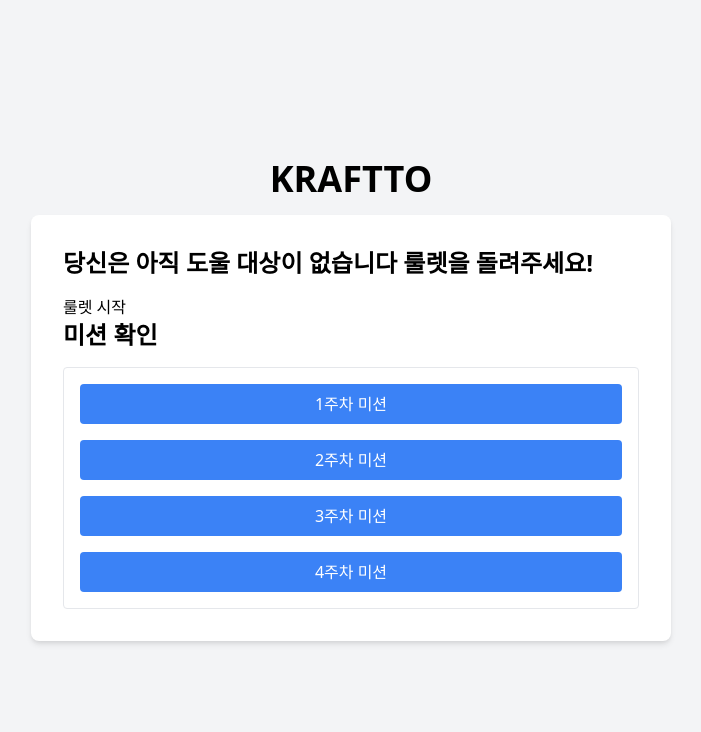
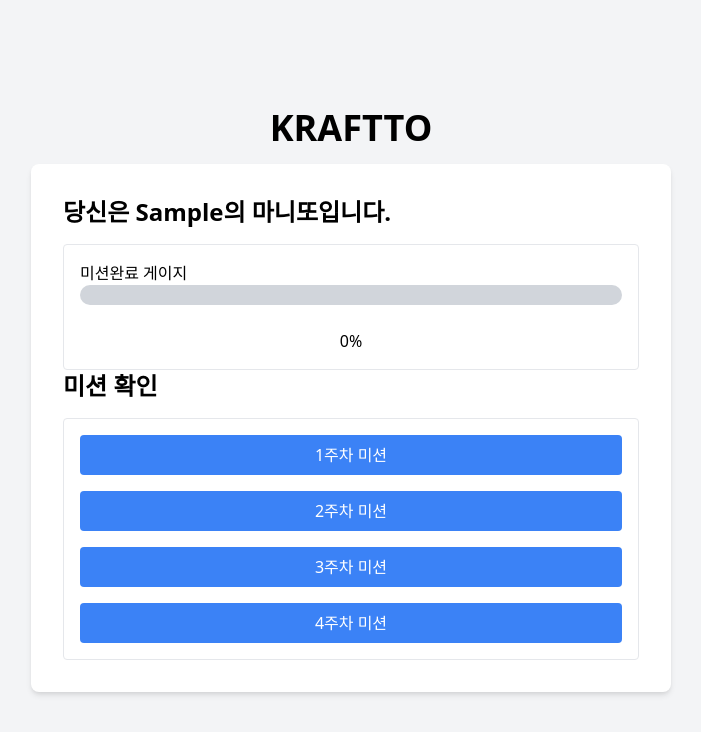
Before and after one commit to sirloinbh/Kraftto, a Flask app: page /main in a window 1280 px wide. Shown: the top 732 px of the page, without its empty margins (289-990 px from the left). Run offline with Flask 3, Linux system fonts and the light colour scheme; a database or web service that is not in the repository returns one stand-in record (values such as "Sample title").

Commit message:
main 페이지 기능 및 디자인 수정

```diff
--- a/templates/main.html
+++ b/templates/main.html
@@ -17,29 +17,47 @@
         <h1 class="text-4xl font-bold mb-4">KRAFTTO</h1>
         <div class="bg-white p-8 rounded-lg shadow-md w-1/2">
 
-            {% if is_manitto %}
+            {% if user == None %}
             <h3 class="text-2xl font-semibold mb-4">
-                {% if user == None %}
                 당신은 아직 마니또가 없습니다. 룰렛을 돌려주세요.
-                <a href="{{ url_for('main.roulette_func') }}" class="bg-blue-500 text-white px-4 py-2 rounded hover:bg-blue-600" href="">룰렛 돌리기</a>
-                {% else %}
-                당신은 {{ user.person_i_help }}의 마니또입니다.
-                {% endif %}
             </h3>
-            <div class="border rounded p-4 mt-4">
-                <ul class="list-disc pl-5 mb-4">
-                    <li class="mb-2">{{ first_hint }}</li>
-                    <li class="mb-2">{{ second_hint }}</li>
-                    <li class="mb-2">{{ third_hint }}</li>
-                </ul>
+            <div class="border rounded p-4 mt-4 flex justify-center items-center">
+                <a href="{{ url_for('main.roulette_func') }}" class="bg-blue-500 text-white px-4 py-2 rounded hover:bg-blue-600">룰렛 돌리기</a>
             </div>
             {% else %}
             <h3 class="text-2xl font-semibold mb-4">
-                당신은 아직 도울 대상이 없습니다 룰렛을 돌려주세요!
+                당신은 {{ user.person_i_help }}의 마니또입니다.
             </h3>
-            <button onclick="startRoulette()">룰렛 시작</button>
-            <!-- 전체 참가자 리스트를 표시하고, 룰렛을 실행하여 무작위로 선택된 참가자의 데이터를 저장하는 로직이 필요합니다. -->
-            <!-- 이 부분은 JavaScript 및 서버 로직이 필요합니다. -->
+
+            <!-- 게이지 바 -->
+            <div class="border rounded p-4 mt-4">
+                <p>미션완료 게이지</p>
+                <div class="bg-gray-300 h-5 rounded-full mb-6">
+                    <div class="h-full bg-blue-500 rounded-full" style="width:
+                        {% if third_hint %}
+                        100%
+                        {% elif second_hint %}
+                        66.66%
+                        {% elif first_hint %}
+                        33.33%
+                        {% else %}
+                        0%
+                        {% endif %}
+                    ;"></div>
+                </div>
+                <!-- 퍼센트를 문자열로 표시 -->
+                <p class="text-center">
+                    {% if third_hint %}
+                    100%
+                    {% elif second_hint %}
+                    66.66%
+                    {% elif first_hint %}
+                    33.33%
+                    {% else %}
+                    0%
+                    {% endif %}
+                </p>
+            </div>
             {% endif %}
 
             <h3 class="text-2xl font-semibold mb-4">미션 확인</h3>
```
